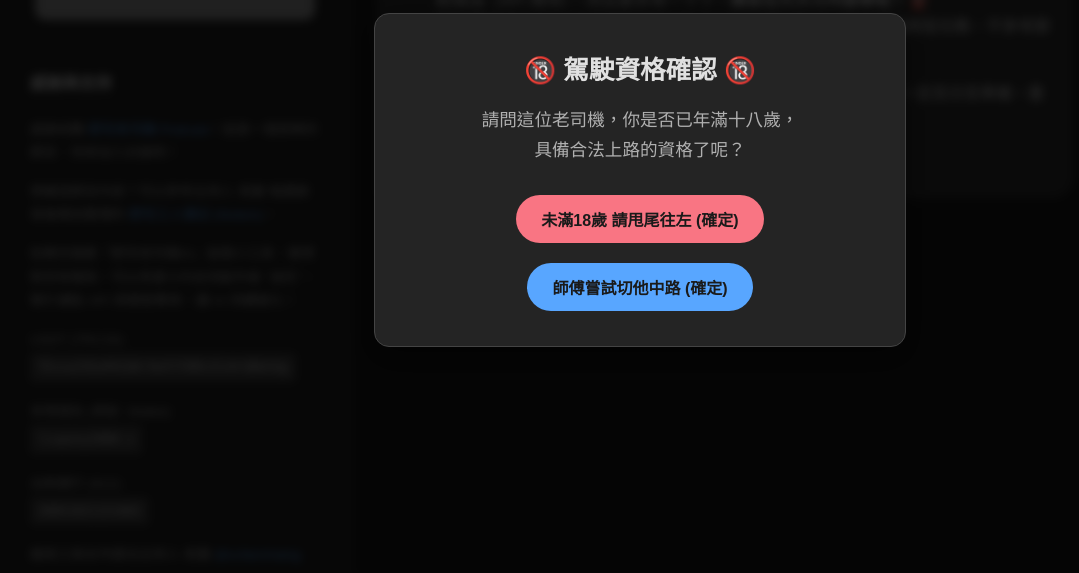
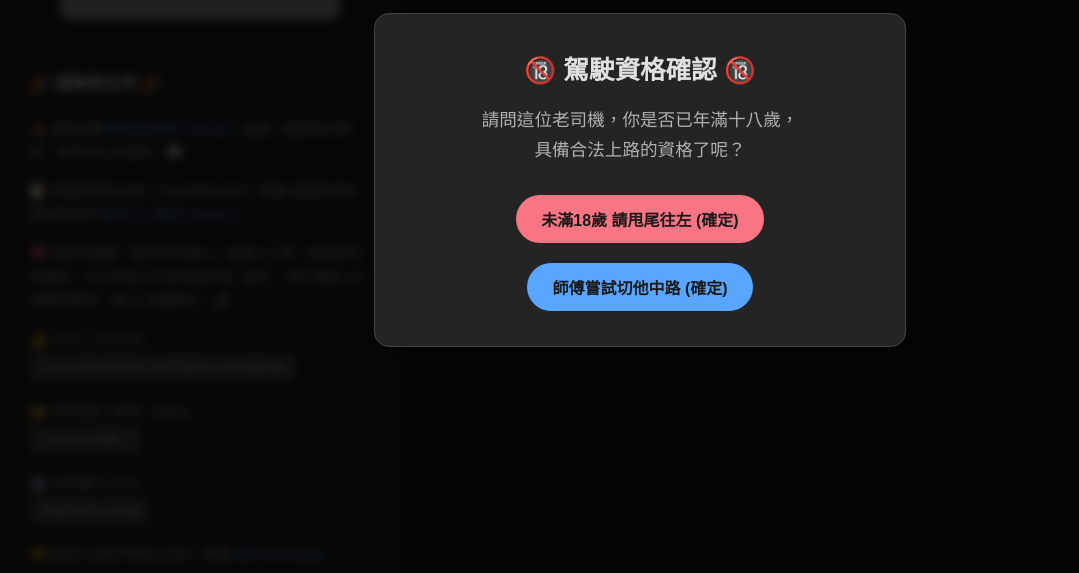
Before and after one commit to LIUXVuse/Fattyinsider, a plain HTML site: page index.html in a window 1280 px wide. Shown: the part 220-793 px from the top of the page, without its empty margins (0-1079 px from the left). Drawn offline with nearby package versions, Linux system fonts and the light colour scheme; grey boxes are pictures that could not be loaded.

Commit message:
更新: 在 index.html 中重新設計感謝與支持區域，新增多項內容與聯絡方式，提升可見性與互動性

```diff
--- a/index.html
+++ b/index.html
@@ -420,19 +420,28 @@
         <!-- Left Panel -->
         <div id="left-panel">
             <img src="https://i.imgur.com/1KOfgFk.jpeg" alt="肥宅老司機 Logo">
-            <div id="acknowledgements"> <!-- Initially hidden REMOVED -->
-                <h3>感謝與支持</h3>
-                <p>感謝收聽 <a href="https://open.firstory.me/user/fattyinsider/episodes" target="_blank" rel="noopener noreferrer">肥宅老司機 Podcast</a>！這是一個很棒的節目，快來加入討論吧！</p>
-                <p>想複習節目內容？可以參考主持人 老雞 每週錄音後親自整理的 <a href="https://fattyinsider.notion.site/99a942d7267541d5918188407e99f079?v=d16013b88d8144a8876791e8517cf312" target="_blank">肥宅工人筆記 (Notion)</a>。</p>
-                <p>如果您喜歡「肥宅老司機AI」這個小工具，覺得對您有幫助，可以考慮斗內支持創作者 "波尼"，幫忙補貼 API 與開發費用，讓 AI 持續進化！</p>
-                <p>USDT (TRC20):<br><code>TExxw25EaPKZdKr9uPJT8MLV2zHrQBbhQg</code></p>
-                <p>多幣錢包 (例如 .Wallet):<br><code>liupony2000.x</code></p>
-                <p>台新銀行 (812):<br><code>20051021151002</code></p>
-                <p>廠商工商合作請洽主持人 老雞 <a href="https://t.me/scfanchaing" target="_blank" rel="noopener noreferrer">@scfanchaing</a></p>
-                <p>AI 網站開發請洽 <a href="mailto:liupony2000@gmail.com">liupony2000@gmail.com</a></p>
-                <p>~ 你的支持是開發的最大動力 ~</p>
+            <div id="acknowledgements">
+                <h3>🎉 感謝與支持 🎉</h3>
+                <p>🙏 感謝收聽 <a href="https://open.firstory.me/user/fattyinsider/episodes" target="_blank" rel="noopener noreferrer">肥宅老司機 Podcast</a>！這是一個很棒的節目，快來加入討論吧！💬</p>
+                <p>📝 想複習節目內容？可以參考主持人 老雞 每週錄音後親自整理的 <a href="https://fattyinsider.notion.site/99a942d7267541d5918188407e99f079?v=d16013b88d8144a8876791e8517cf312" target="_blank">肥宅工人筆記 (Notion)</a>。</p>
+                <p>💖 如果您喜歡「肥宅老司機AI」這個小工具，覺得對您有幫助，可以考慮斗內支持創作者 "波尼"，幫忙補貼 API 與開發費用，讓 AI 持續進化！🚀</p>
+                <p>💰 USDT (TRC20):<br><code>TExxw25EaPKZdKr9uPJT8MLV2zHrQBbhQg</code></p>
+                <p>💳 多幣錢包 (例如 .Wallet):<br><code>liupony2000.x</code></p>
+                <p>🏦 台新銀行 (812):<br><code>20051021151002</code></p>
+                <p>🤝 廠商工商合作請洽主持人 老雞 <a href="https://t.me/scfanchaing" target="_blank" rel="noopener noreferrer">@scfanchaing</a></p>
+                <p>💻 AI 網站開發請洽 <a href="mailto:liupony2000@gmail.com">liupony2000@gmail.com</a></p>
+                <p>✨ ~ 你的支持是開發的最大動力 ~ ✨</p>
+
+                <h3>🌟 波尼的其他作品 🌟</h3>
+                <p>📿 波尼學妹客製手串，利用AI計算五行缺失用手串幫你補補氣 <a href="https://qibeads-ai.pages.dev/" target="_blank" rel="noopener noreferrer">隨意做 SUIYI ZUO</a></p>
+                <p>💎 如果您想加入加密貨幣可以使用我的邀請碼：</p>
+                <ul>
+                    <li>🌍 幣安（全球最大）<br><a href="https://accounts.binance.com/register?ref=GCQD8XHG" target="_blank" rel="noopener noreferrer">https://accounts.binance.com/register?ref=GCQD8XHG</a></li>
+                    <li>🇹🇼 MAX（台灣，可新台幣帳戶入金）<br><a href="https://max.maicoin.com/signup?r=7598ab4f" target="_blank" rel="noopener noreferrer">https://max.maicoin.com/signup?r=7598ab4f</a></li>
+                    <li>🤖 派往（台灣交易機器人交易所）<br><a href="https://accounts.pionex.com/zh-TW/signUp?r=m7hB1uRg" target="_blank" rel="noopener noreferrer">https://accounts.pionex.com/zh-TW/signUp?r=m7hB1uRg</a></li>
+                </ul>
+                <p>💱 有生意需求想知道虛擬貨幣與各國匯率可以收多少U or BTC <a href="https://crypto-exchange-rate.liupony2000.workers.dev/" target="_blank" rel="noopener noreferrer">加密貨幣匯率查詢</a></p>
             </div>
-        </div>
 
         <!-- Right Panel -->
         <div id="right-panel">
```
